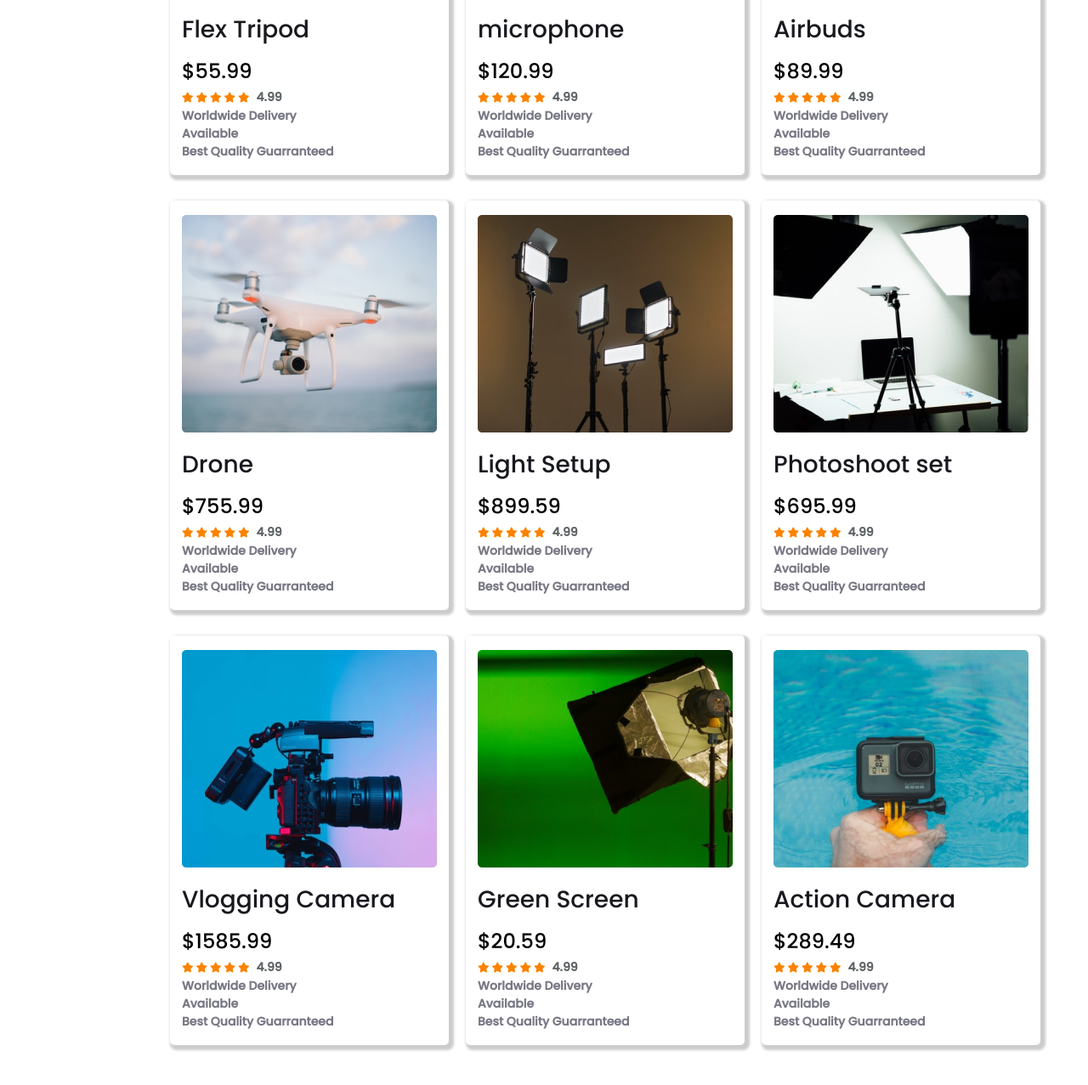
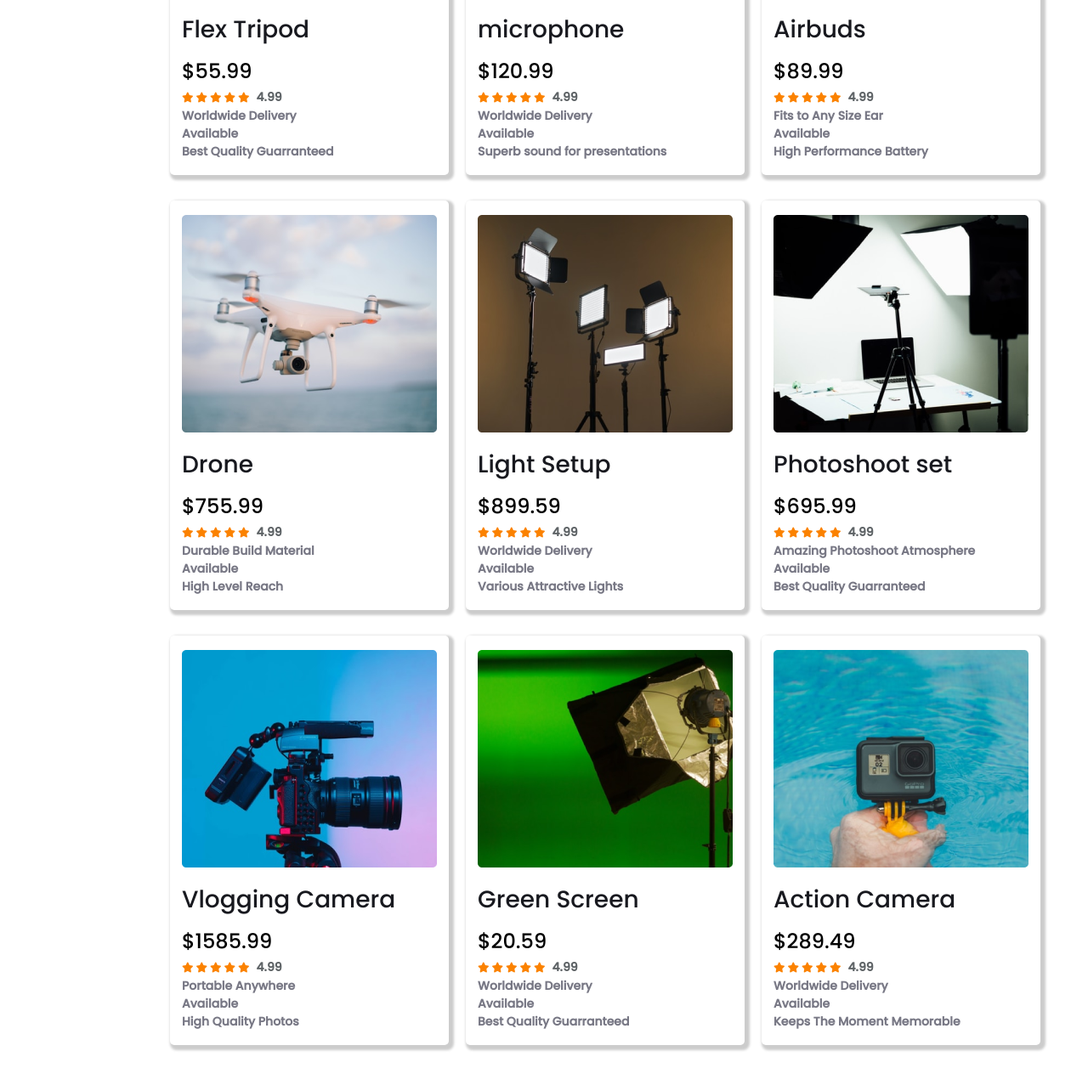
Before and after one commit to souravpodder/responsive-assignment, a plain HTML site: page index.html in a window 1280 px wide. Shown: the part 1109-2386 px from the top of the page at 85% size. Drawn offline with Linux system fonts and the light colour scheme.

Commit message:
completed

```diff
--- a/index.html
+++ b/index.html
@@ -9,7 +9,9 @@
 </head>
 <body>
 
-  <!-- top section -->
+  <main>
+
+    <!-- top section -->
   <section class="top-section">
     <h3 class="section-title">Influencer products</h3>
     <div class="top">
@@ -19,9 +21,9 @@
         <p>
           As an Influencer Different gears are your<br> best companions. We provide the best <br>quality gears which will assist you
         </p>
-        <a href ="#" class="button">Preebook now <i class="fas fa-arrow-right"></i></a>
+        <a href ="#" class="button"><span class="button-txt">Preebook now</span> <i class="fas fa-arrow-right"></i></a>
       </div>
-      <img src="images/main-camera.png" alt="">
+      <img class="transition-item" src="images/main-camera.png" alt="">
 
     </div>
 
@@ -49,7 +51,7 @@
         <span class="rating"><i class="fas fa-star filled"></i><i class="fas fa-star filled"></i><i class="fas fa-star filled"></i><i class="fas fa-star filled"></i><i class="fas fa-star filled"></i></span><span class="rating-value">4.99</span>
         <p class="product-feature">Worldwide Delivery</p>
         <p class="product-feature">Available</p>
-        <p class="product-feature">Best Quality Guarranteed</p>
+        <p class="product-feature">Superb sound for presentations</p>
 
       </div>
       <div class="product">
@@ -57,9 +59,9 @@
         <h3 class="product-title">Airbuds</h3>
         <p class="product-price">$89.99</p>
         <span class="rating"><i class="fas fa-star filled"></i><i class="fas fa-star filled"></i><i class="fas fa-star filled"></i><i class="fas fa-star filled"></i><i class="fas fa-star filled"></i></span><span class="rating-value">4.99</span>
-        <p class="product-feature">Worldwide Delivery</p>
+        <p class="product-feature">Fits to Any Size Ear</p>
         <p class="product-feature">Available</p>
-        <p class="product-feature">Best Quality Guarranteed</p>
+        <p class="product-feature">High Performance Battery</p>
 
       </div>
       <div class="product">
@@ -67,9 +69,9 @@
         <h3 class="product-title">Drone</h3>
         <p class="product-price">$755.99</p>
         <span class="rating"><i class="fas fa-star filled"></i><i class="fas fa-star filled"></i><i class="fas fa-star filled"></i><i class="fas fa-star filled"></i><i class="fas fa-star filled"></i></span><span class="rating-value">4.99</span>
-        <p class="product-feature">Worldwide Delivery</p>
+        <p class="product-feature">Durable Build Material</p>
         <p class="product-feature">Available</p>
-        <p class="product-feature">Best Quality Guarranteed</p>
+        <p class="product-feature">High Level Reach</p>
 
       </div>
       <div class="product">
@@ -79,7 +81,7 @@
         <span class="rating"><i class="fas fa-star filled"></i><i class="fas fa-star filled"></i><i class="fas fa-star filled"></i><i class="fas fa-star filled"></i><i class="fas fa-star filled"></i></span><span class="rating-value">4.99</span>
         <p class="product-feature">Worldwide Delivery</p>
         <p class="product-feature">Available</p>
-        <p class="product-feature">Best Quality Guarranteed</p>
+        <p class="product-feature">Various Attractive Lights</p>
 
       </div>
       <div class="product">
@@ -87,7 +89,7 @@
         <h3 class="product-title">Photoshoot set</h3>
         <p class="product-price">$695.99</p>
         <span class="rating"><i class="fas fa-star filled"></i><i class="fas fa-star filled"></i><i class="fas fa-star filled"></i><i class="fas fa-star filled"></i><i class="fas fa-star filled"></i></span><span class="rating-value">4.99</span>
-        <p class="product-feature">Worldwide Delivery</p>
+        <p class="product-feature">Amazing Photoshoot Atmosphere</p>
         <p class="product-feature">Available</p>
         <p class="product-feature">Best Quality Guarranteed</p>
 
@@ -97,9 +99,9 @@
         <h3 class="product-title">Vlogging Camera</h3>
         <p class="product-price">$1585.99</p>
         <span class="rating"><i class="fas fa-star filled"></i><i class="fas fa-star filled"></i><i class="fas fa-star filled"></i><i class="fas fa-star filled"></i><i class="fas fa-star filled"></i></span><span class="rating-value">4.99</span>
-        <p class="product-feature">Worldwide Delivery</p>
+        <p class="product-feature">Portable Anywhere</p>
         <p class="product-feature">Available</p>
-        <p class="product-feature">Best Quality Guarranteed</p>
+        <p class="product-feature">High Quality Photos</p>
 
       </div>
       <div class="product">
@@ -119,7 +121,7 @@
         <span class="rating"><i class="fas fa-star filled"></i><i class="fas fa-star filled"></i><i class="fas fa-star filled"></i><i class="fas fa-star filled"></i><i class="fas fa-star filled"></i></span><span class="rating-value">4.99</span>
         <p class="product-feature">Worldwide Delivery</p>
         <p class="product-feature">Available</p>
-        <p class="product-feature">Best Quality Guarranteed</p>
+        <p class="product-feature">Keeps The Moment Memorable</p>
 
       </div>
     </div>
@@ -127,6 +129,8 @@
     <a href ="#" class="button2">See More <i class="fas fa-arrow-right"></i></a>
 
   </section>
+
+  <!-- base extra section  -->
 
   <section class="base-section">
     <p>OUR GEARS, YOUR COMPANIONS</p>
@@ -163,6 +167,10 @@
     <p class="social-medias"><a href="#"><i class="fab fa-instagram"></i></a><a href="#"><i class="fab fa-dribbble"></i></a><a href="#"><i class="fab fa-twitter"></i></a><a href="#"><i class="fab fa-youtube"></i></a></p>
   </footer>
 
+  </main>
+
+
+
 <!-- fontawsome kit code -->
 <script src="https://kit.fontawesome.com/fdb0a38d45.js" crossorigin="anonymous"></script>
 </body>
--- a/styles/styles.css
+++ b/styles/styles.css
@@ -19,6 +19,10 @@ body {
   border-radius: 41px;
 }
 
+.fa-arrow-right {
+  margin-left: 12px;
+}
+
 .button2 {
   text-decoration: none;
   display: inline-block;
@@ -30,6 +34,11 @@ body {
   font-weight: 900;
 }
 /* top section styles */
+
+.top:hover .transition-item {
+  transform: translateX(-200px) scale(1.5) rotate(45deg);
+  transition: transform 2s ease-in-out;
+}
 
 .top-section {
   padding: 70px 120px;
@@ -198,6 +207,7 @@ footer h3 {
 
 .social-medias {
   text-align: center;
+  margin-bottom: 0;
 }
 
 .fab {
```
